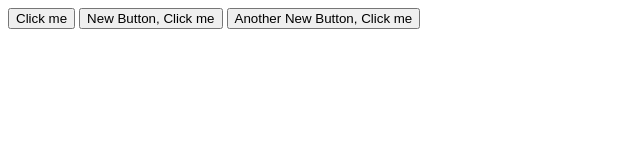
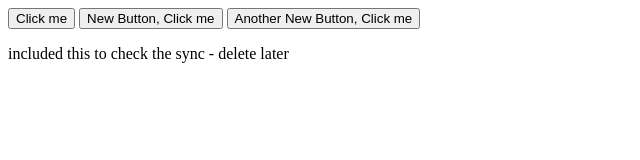
Before and after one commit to kayomotunde/Learn-JavaScript, a plain HTML site: page 00-First-Steps/00-what-is-js/01-apply-js.html in a window 1280 px wide. Shown: the whole page, without its empty margins (0-640 px from the left). Drawn offline with Linux system fonts and the light colour scheme.

Commit message:
test sync - apply-js file in First Steps - new paragraph

```diff
--- a/00-First-Steps/00-what-is-js/01-apply-js.html
+++ b/00-First-Steps/00-what-is-js/01-apply-js.html
@@ -9,5 +9,6 @@
     <button>Click me</button>
     <button>New Button, Click me</button>
     <button>Another New Button, Click me</button>
+    <p>included this to check the sync - delete later</p>
   </body>
 </html>
```
